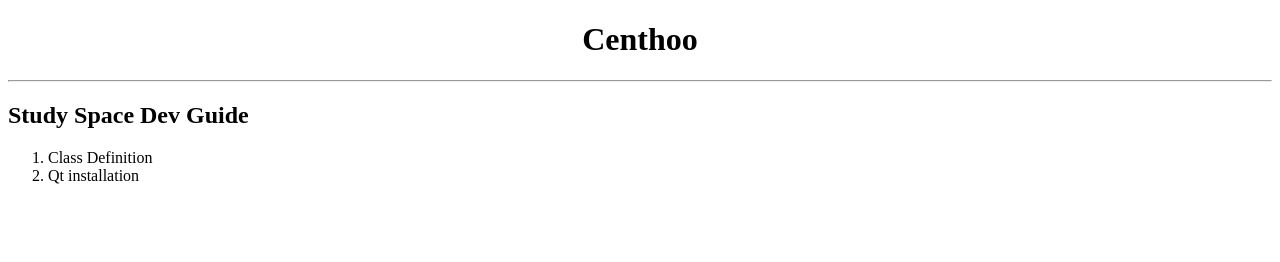
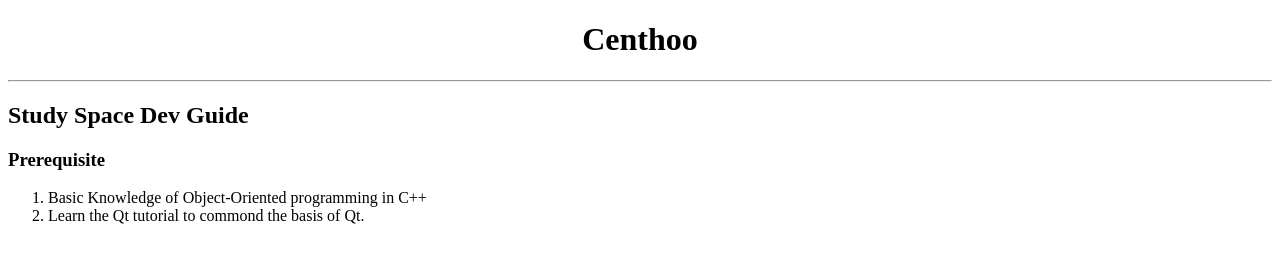
Before and after one commit to YinhaoHu/YinhaoHu.github.io, a plain HTML site: page index.html in a window 1280 px wide. Drawn offline with Linux system fonts and the light colour scheme.

Commit message:
Update index.html

```diff
--- a/index.html
+++ b/index.html
@@ -6,10 +6,11 @@
    <body>
       <h1><center>Centhoo</center></h1>
       <hr></hr>
-      <h2>Study Space Dev Guide</h2>
+      	<h2>Study Space Dev Guide</h2>
+      	<h3>Prerequisite</h3>
 	  <ol>
-		<li>Class Definition</li>
-   		<li>Qt installation</li>
+		<li>Basic Knowledge of Object-Oriented programming in C++</li>
+   		<li>Learn the Qt tutorial to commond the basis of Qt.</li>
 	  </ol>
    </body>
 </html>
```
